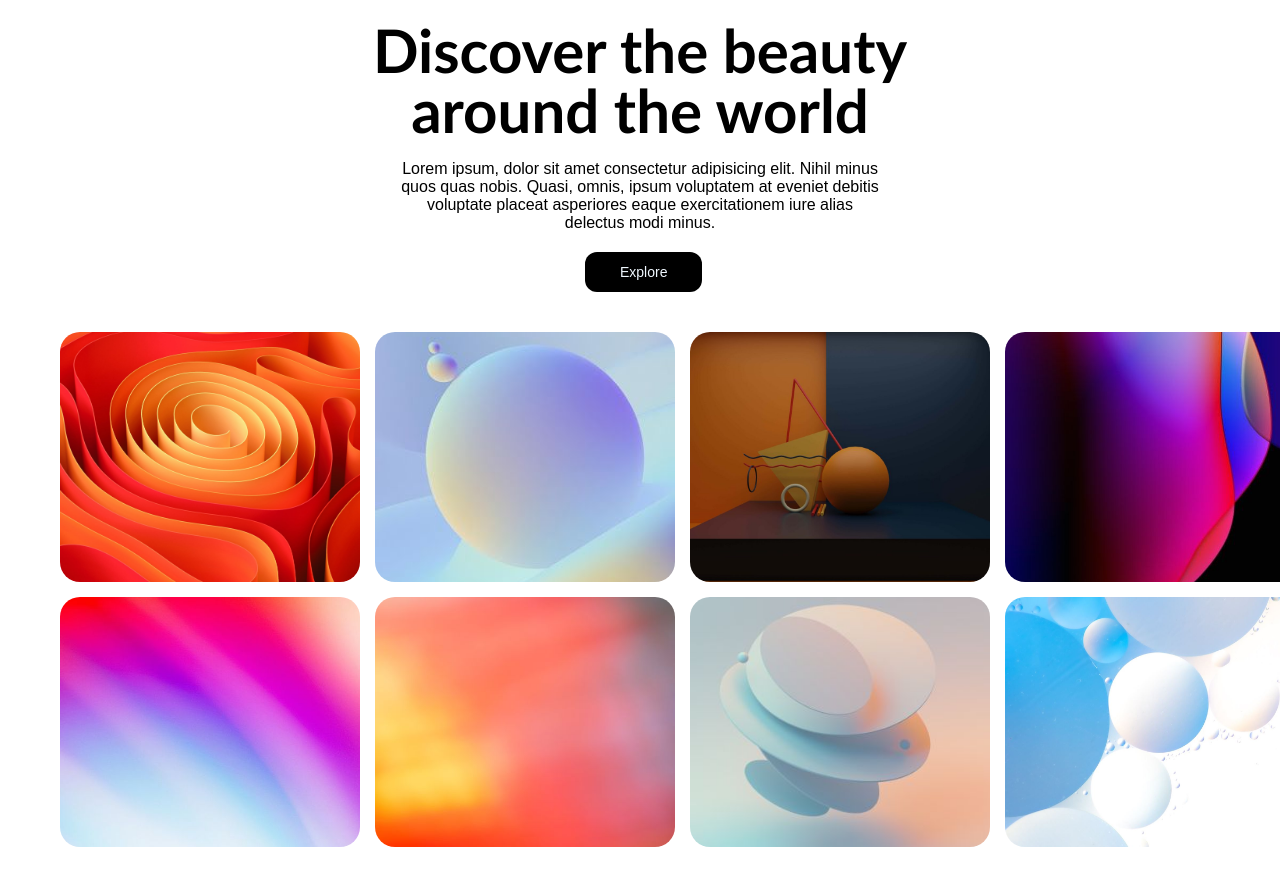
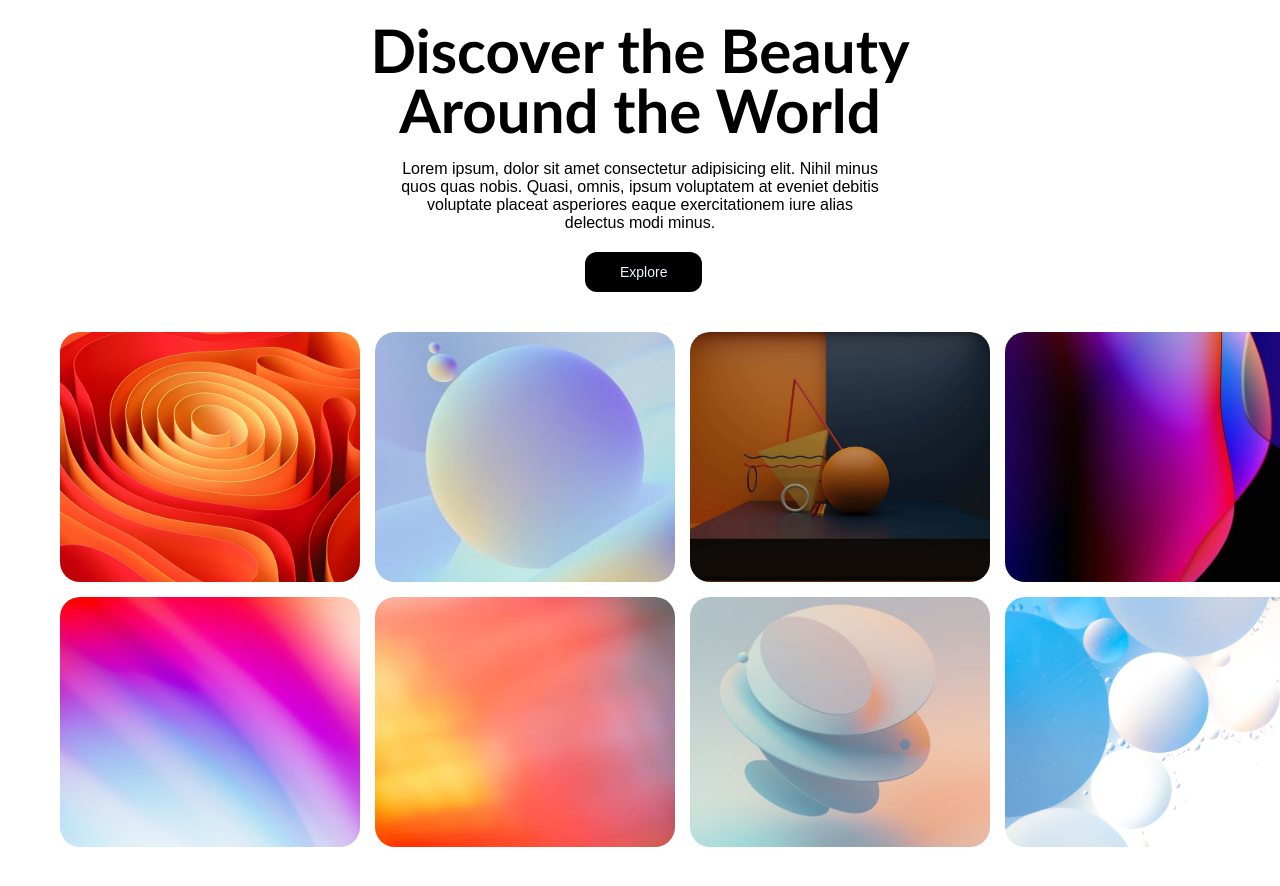
Before and after one commit to anuj-bunker-7/Digitron_css_project_1, a plain HTML site: page index.html in a window 1280 px wide. Shown: the top 886 px of the page. Drawn offline with Linux system fonts and the light colour scheme.

Commit message:
Update index.html
Capitalized some letter.

```diff
--- a/index.html
+++ b/index.html
@@ -8,7 +8,7 @@
 </head>
 <body>
 
-  <h1>Discover the beauty <br>around the world</h1>
+  <h1>Discover the Beauty <br>Around the World</h1>
   <p>Lorem ipsum, dolor sit amet consectetur adipisicing elit. Nihil minus quos quas nobis. Quasi, omnis, ipsum voluptatem at eveniet debitis voluptate placeat asperiores eaque exercitationem iure alias delectus modi minus.</p>
   <button class="explore">
     Explore
```
